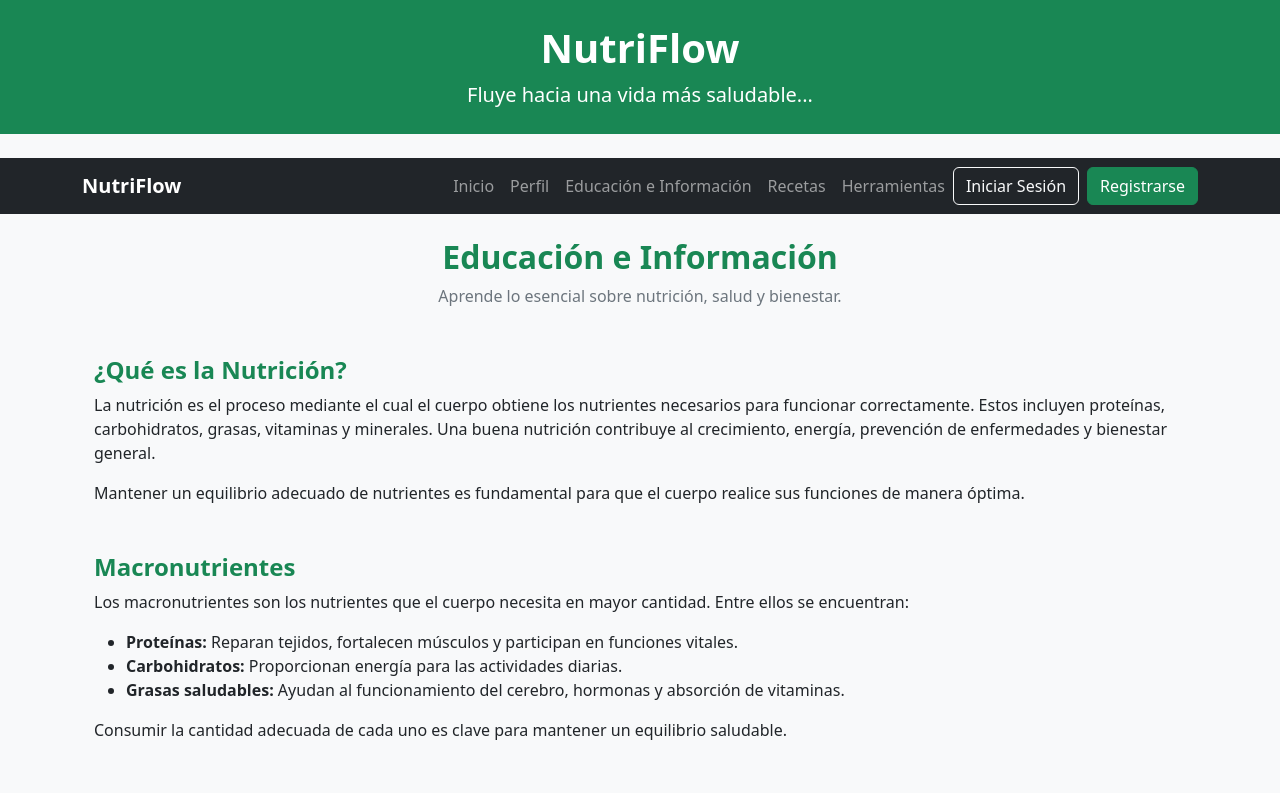
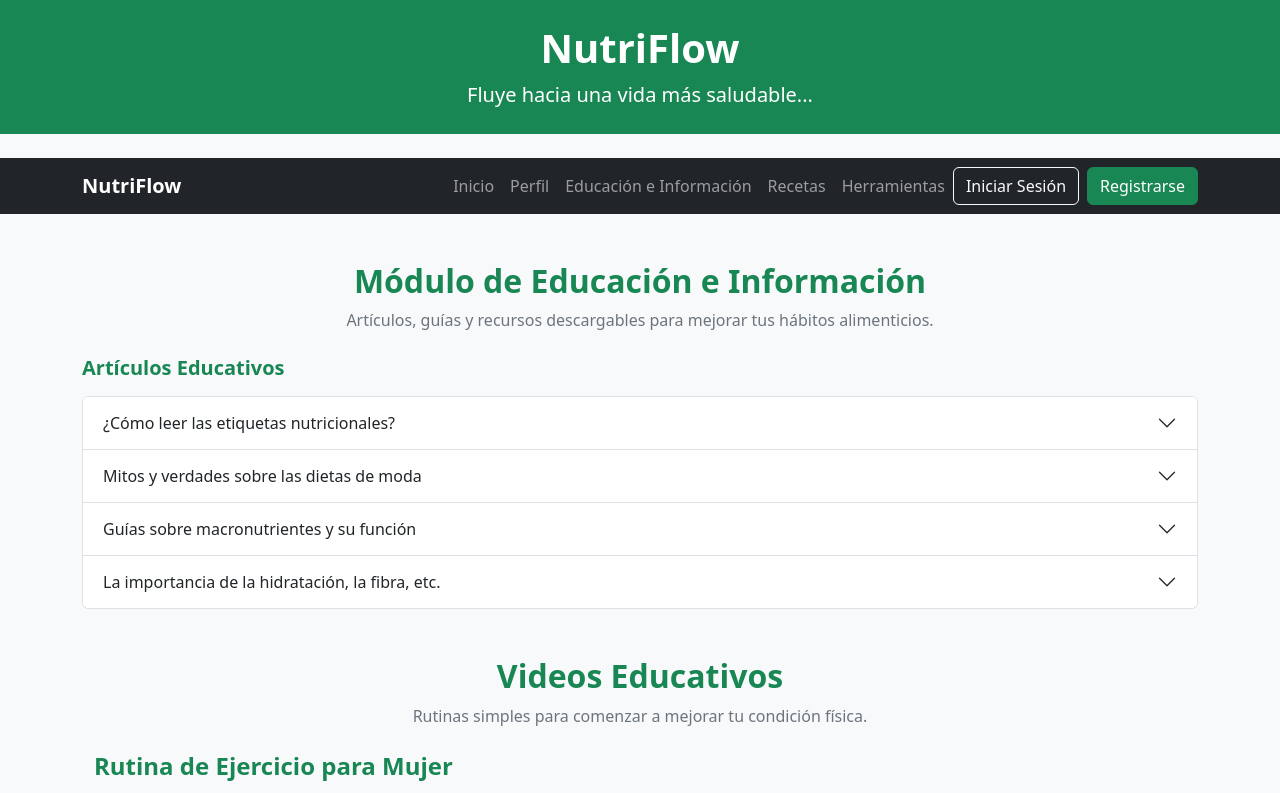
Before and after one commit to Yareli-Borrego-Zapata/nutriApp, a Flask app: page /educacion in a window 1280 px wide. Shown: the top 793 px of the page. Run offline with Flask 3, Linux system fonts and the light colour scheme; some libraries are stand-ins or nearby versions; grey boxes are pictures that could not be loaded.

Commit message:
Actualizacion

```diff
--- a/templates/educacion.html
+++ b/templates/educacion.html
@@ -1,96 +1,146 @@
 {% extends "base.html" %}
 {% block content %}
 
-<div class="text-center mb-5">
-    <h2 class="fw-bold text-success">Educación e Información</h2>
-    <p class="text-secondary">Aprende lo esencial sobre nutrición, salud y bienestar.</p>
+<div class="py-4">
+  <div class="text-center mb-4">
+    <h2 class="fw-bold text-success">Módulo de Educación e Información</h2>
+    <p class="text-secondary mb-0">Artículos, guías y recursos descargables para mejorar tus hábitos alimenticios.</p>
+  </div>
+  <section class="mb-5">
+    <h3 class="h5 text-success fw-bold mb-3">Artículos Educativos</h3>
+
+    <div class="accordion" id="accordionArticulos">
+
+      <div class="accordion-item">
+        <h2 class="accordion-header" id="headingOne">
+          <button class="accordion-button collapsed" type="button" data-bs-toggle="collapse" data-bs-target="#collapseOne" aria-expanded="false" aria-controls="collapseOne">
+            ¿Cómo leer las etiquetas nutricionales?
+          </button>
+        </h2>
+        <div id="collapseOne" class="accordion-collapse collapse" aria-labelledby="headingOne" data-bs-parent="#accordionArticulos">
+          <div class="accordion-body">
+            <p class="mb-2">Aprende a identificar porciones, calorías, grasas, azúcares añadidos, fibra y proteínas. Te explicamos qué significan los porcentajes del valor diario y cómo comparar productos similares para elegir la opción más saludable.</p>
+            <ul>
+              <li>Porción vs. paquete completo.</li>
+              <li>Ingredientes en orden de cantidad.</li>
+              <li>Etiquetas engañosas: "light", "natural", "sin azúcar".</li>
+            </ul>
+            <p>Para leer una etiqueta nutricional, primero fíjate en la porción, porque todo lo demás depende de esa medida. Luego revisa las calorías para saber qué tan pesado es el producto y observa las grasas, sobre todo las saturadas y que no haya grasas trans. Después checa el sodio y los azúcares, especialmente los añadidos, que son los que más conviene evitar. La fibra y la proteína suelen ser buenas señales cuando vienen en cantidades decentes. Al final mira la lista de ingredientes: mientras más corta y comprensible sea, mejor es el alimento. Con esos puntos ya puedes saber rápido si lo que estás comiendo es saludable o no.</p>
+          </div>
+        </div>
       </div>
 
-<div class="container">
+      <div class="accordion-item">
+        <h2 class="accordion-header" id="headingTwo">
+          <button class="accordion-button collapsed" type="button" data-bs-toggle="collapse" data-bs-target="#collapseTwo" aria-expanded="false" aria-controls="collapseTwo">
+            Mitos y verdades sobre las dietas de moda
+          </button>
+        </h2>
+        <div id="collapseTwo" class="accordion-collapse collapse" aria-labelledby="headingTwo" data-bs-parent="#accordionArticulos">
+          <div class="accordion-body">
+            <p class="mb-2">Analizamos las dietas populares (cetogénica, detox, ayuno intermitente, bajas en carbohidratos) y separamos evidencia de moda. Hablamos de riesgos, beneficios a corto y largo plazo y para quiénes pueden ser apropiadas o no.</p>
+            <ul>
+              <li>Riesgos de déficit de micronutrientes.</li>
+              <li>Importancia de sostenibilidad y adherencia.</li>
+              <li>Cuando consultar con un profesional de la salud.</li>
+            </ul>
 
-
-    <div class="mb-5">
-    <h4 class="fw-bold text-success">¿Qué es la Nutrición?</h4>
                 <p>
-        La nutrición es el proceso mediante el cual el cuerpo obtiene los nutrientes necesarios para
-        funcionar correctamente. Estos incluyen proteínas, carbohidratos, grasas, vitaminas y minerales.
-        Una buena nutrición contribuye al crecimiento, energía, prevención de enfermedades y bienestar general.</p>
-        <p>
-        Mantener un equilibrio adecuado de nutrientes es fundamental para que el cuerpo realice sus funciones
-        de manera óptima.
-    </p>
-    </div>
-    <div class="mb-5">
-    <h4 class="fw-bold text-success">Macronutrientes</h4>
-    <p>
-        Los macronutrientes son los nutrientes que el cuerpo necesita en mayor cantidad. Entre ellos se encuentran:
-    </p>
-    <ul>
-        <li><strong>Proteínas:</strong> Reparan tejidos, fortalecen músculos y participan en funciones vitales.</li>
-        <li><strong>Carbohidratos:</strong> Proporcionan energía para las actividades diarias.</li>
-        <li><strong>Grasas saludables:</strong> Ayudan al funcionamiento del cerebro, hormonas y absorción de vitaminas.</li>
-    </ul>
-    <p>
-        Consumir la cantidad adecuada de cada uno es clave para mantener un equilibrio saludable.</p>
-    </div>
-
-
-    <div class="mb-5">
-    <h4 class="fw-bold text-success">Importancia de la Hidratación</h4>
-    <p>
-        El agua es esencial para mantener la temperatura corporal, transportar nutrientes, lubricar articulaciones
-        y eliminar toxinas. La hidratación adecuada influye directamente en la energía, concentración y rendimiento
-        físico.
+Las dietas de moda suelen prometer resultados rápidos, y ahí es donde empiezan los mitos. Uno de los más comunes es creer que bajar de peso rápido siempre es mejor; en realidad, las pérdidas muy bruscas casi siempre se recuperan igual de rápido porque no cambian los hábitos. Otro mito es pensar que eliminar por completo ciertos grupos de alimentos —como los carbohidratos— es la clave para adelgazar. La verdad es que el cuerpo sí necesita carbohidratos, grasas y proteínas; lo importante es la calidad y la cantidad, no la eliminación total.
 </p>
 <p>
-        Se recomienda beber suficiente agua durante el día, especialmente si realizas actividad física o vives en
-        climas calurosos.
+También se cree que las dietas “detox” limpian el cuerpo de toxinas, cuando en realidad el hígado y los riñones ya hacen ese trabajo sin necesidad de jugos caros o ayunos extremos. Y otro engaño común es pensar que si una dieta le funcionó a alguien, te funcionará igual a ti. Cada cuerpo responde distinto según su metabolismo, nivel de actividad, salud y estilo de vida.
 </p>
-    </div>
-
-
-    <div class="mb-5">
-    <h4 class="fw-bold text-success">Consejos para una Vida Saludable</h4>
-    <div class="row g-4">
-
-        <div class="col-md-4">
-        <div class="card h-100 border-success shadow-sm">
-            <div class="card-body">
-            <h5 class="card-title text-success">Alimentación Balanceada</h5>
-            <p class="card-text">
-                Incluye variedad de alimentos frescos como frutas, verduras, cereales integrales, proteínas
-                magras y grasas saludables para cubrir tus necesidades diarias.
+<p>
+En cuanto a las verdades, sí es cierto que algunas dietas funcionan a corto plazo porque restringen mucho las calorías, pero no suelen ser sostenibles. También es verdad que aumentar el consumo de verduras, frutas, proteínas de buena calidad y agua mejora cualquier alimentación, sin importar la dieta que sigas. Y lo más importante: la única forma de lograr cambios duraderos es combinar buena alimentación con hábitos consistentes, no con soluciones milagrosas.
 </p>
 </div>
         </div>
       </div>
 
-        <div class="col-md-4">
-        <div class="card h-100 border-success shadow-sm">
-            <div class="card-body">
-            <h5 class="card-title text-success">Actividad Física Regular</h5>
-            <p class="card-text">
-                Realizar actividad física ayuda a mejorar la salud cardiovascular, el estado de ánimo y el
-                rendimiento. Caminar, correr o hacer ejercicio moderado es suficiente para comenzar.
+      <div class="accordion-item">
+        <h2 class="accordion-header" id="headingThree">
+          <button class="accordion-button collapsed" type="button" data-bs-toggle="collapse" data-bs-target="#collapseThree" aria-expanded="false" aria-controls="collapseThree">
+            Guías sobre macronutrientes y su función
+          </button>
+        </h2>
+        <div id="collapseThree" class="accordion-collapse collapse" aria-labelledby="headingThree" data-bs-parent="#accordionArticulos">
+          <div class="accordion-body">
+            <p class="mb-2">Qué son proteínas, grasas y carbohidratos, por qué son importantes, cómo calcular proporciones según objetivos (mantener, perder o ganar masa) y fuentes recomendadas de cada macronutriente.</p>
+            <ul>
+              <li>Proteínas: funciones y fuentes completas.</li>
+              <li>Grasas: saturadas vs. insaturadas.</li>
+              <li>Carbohidratos: fibra, almidón y azúcares.</li>
+            </ul>
+
+            <p>
+Los macronutrientes son los componentes principales de los alimentos y los que el cuerpo necesita en mayor cantidad para funcionar correctamente. El primero son los carbohidratos, que son la fuente de energía más rápida y accesible para el cuerpo; alimentan al cerebro, los músculos y prácticamente todas las actividades diarias. Cuando comes carbohidratos de buena calidad, como frutas, verduras, granos integrales o legumbres, tu energía se mantiene estable y tu cuerpo trabaja de manera eficiente.
+</p>
+<p>
+Las proteínas son el macronutriente encargado de construir y reparar tejidos. Todo lo que tiene que ver con músculos, piel, órganos y hasta hormonas y enzimas necesita proteínas para formarse. También ayudan a mantener la saciedad, por eso las comidas con suficiente proteína evitan que sientas hambre tan rápido. Se encuentran en alimentos como carnes, lácteos, huevos, frijoles y frutos secos.
+</p>
+<p>
+Las grasas, por último, son esenciales aunque muchas veces se demonizan. El cuerpo las usa para construir membranas celulares, absorber vitaminas importantes como A, D, E y K, producir hormonas y mantener una energía más estable a largo plazo. Las grasas saludables, como las que vienen en aguacate, aceite de oliva, nueces y pescados, ayudan al corazón y al cerebro, mientras que las grasas saturadas y trans conviene limitarlas porque afectan la salud cardiovascular.
+</p>
+<p>
+La clave con los macronutrientes no es eliminarlos, sino equilibrarlos. Cada uno cumple una función vital y el cuerpo trabaja mejor cuando recibe la cantidad adecuada de los tres según tus necesidades, tu edad, tu nivel de actividad y tus objetivos personales.
 </p>
 </div>
         </div>
       </div>
 
-        <div class="col-md-4">
-        <div class="card h-100 border-success shadow-sm">
-            <div class="card-body">
-            <h5 class="card-title text-success">Descanso Adecuado</h5>
-            <p class="card-text">
-                Dormir entre 7 y 9 horas cada noche permite que el cuerpo se recupere, fortalece el sistema
-                inmunológico y mejora la concentración al día siguiente.</p>
+      <div class="accordion-item">
+        <h2 class="accordion-header" id="headingFour">
+          <button class="accordion-button collapsed" type="button" data-bs-toggle="collapse" data-bs-target="#collapseFour" aria-expanded="false" aria-controls="collapseFour">
+            La importancia de la hidratación, la fibra, etc.
+          </button>
+        </h2>
+        <div id="collapseFour" class="accordion-collapse collapse" aria-labelledby="headingFour" data-bs-parent="#accordionArticulos">
+          <div class="accordion-body">
+            <p class="mb-2">Explicamos por qué mantener una buena hidratación favorece el rendimiento físico y mental, el papel de la fibra en la digestión y recomendaciones prácticas para incorporar más agua y fibra en la dieta diaria.</p>
+            <ul>
+              <li>Signos de deshidratación leve y consejos prácticos.</li>
+              <li>Fuentes de fibra: frutas, verduras, legumbres y cereales integrales.</li>
+              <li>Beneficios de la fibra: saciedad, tránsito intestinal y microbiota.</li>
+            </ul>
           </div>
         </div>
       </div>
 
     </div>
+  </section>
+
+  <div class="container my-5">
+
+  <div class="text-center mb-4">
+    <h2 class="fw-bold text-success">Videos Educativos</h2>
+    <p class="text-secondary">Rutinas simples para comenzar a mejorar tu condición física.</p>
+  </div>
+
+
+  <div class="mb-5">
+    <h4 class="fw-bold text-success mb-3">Rutina de Ejercicio para Mujer</h4>
+    <iframe
+      width="100%"
+      height="315"
+      src="https://www.youtube.com/embed/gHA95nU-ZC8"
+      title="Ejercicio para Mujer"
+      frameborder="0"
+      allowfullscreen>
+    </iframe>
+  </div>
+
+  <div class="mb-5">
+    <h4 class="fw-bold text-success mb-3">Rutina de Ejercicio para Hombre</h4>
+    <iframe
+      width="100%"
+      height="315"
+      src="https://www.youtube.com/embed/y9-_6xBgJbE"
+      title="Ejercicio para Hombre"
+      frameborder="0"
+      allowfullscreen>
+    </iframe>
   </div>
 
 </div>
-
 {% endblock %}
```
Lines whose indentation alone changed are shown as unchanged.
